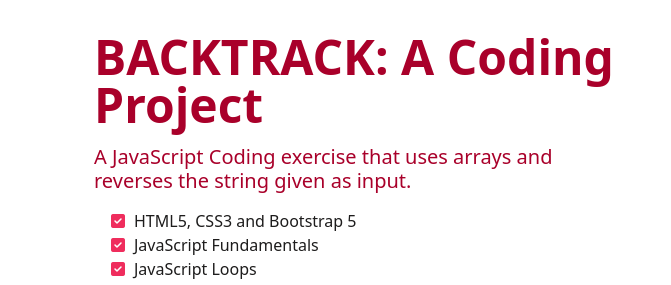
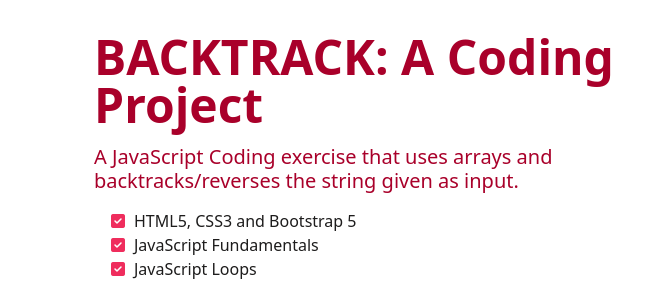
Before and after one commit to Vinay352/Backtrack, a plain HTML site: page index.html in a window 1280 px wide. Shown: the part 63-348 px from the top of the page, 0-671 px from the left. Drawn offline with nearby package versions, Linux system fonts and the light colour scheme.

Commit message:
index.html final
index.html description

```diff
--- a/index.html
+++ b/index.html
@@ -60,7 +60,7 @@
            <div class="row row-cols-1 row-cols-lg-2 g-5 py-5">
                 <div class="col order-last order-lg-first">
                     <h1 class="display-5 fw-bold lh-1 mb-3">BACKTRACK: A Coding Project</h1>
-                    <h4 class="lead">A JavaScript Coding exercise that uses arrays and reverses the string given as input.</h4>
+                    <h4 class="lead">A JavaScript Coding exercise that uses arrays and backtracks/reverses the string given as input.</h4>
 
                     <ul class="fa-ul pt-2 checklist">
                         <li>
```
